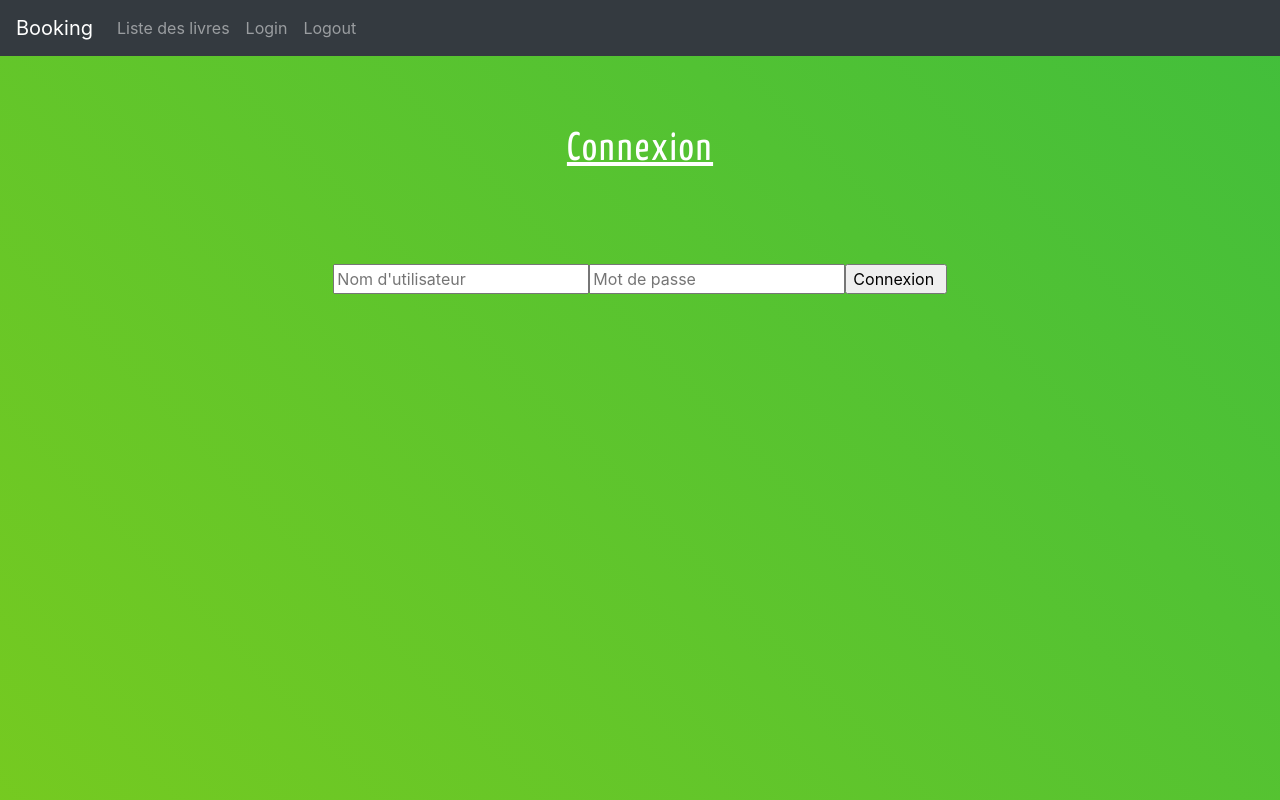
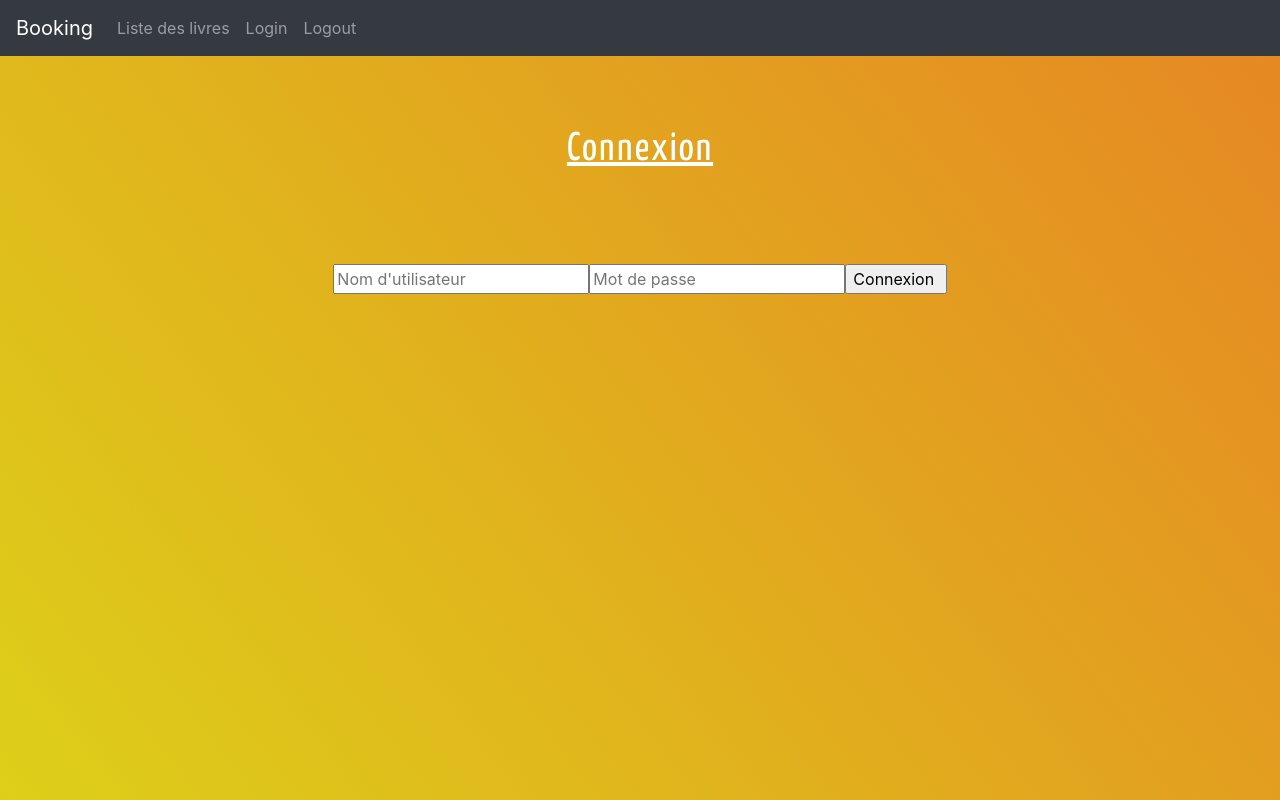
Before and after one commit to YoannAbran/Projet_Dashboard, a PHP site: page /view/LoginView.php in a window 1280 px wide. Run offline with PHP 8.4, Linux system fonts and the light colour scheme; some libraries are stand-ins or nearby versions.

Commit message:
style finished !!!

```diff
--- a/public/css/loginStyle.css
+++ b/public/css/loginStyle.css
@@ -1,6 +1,7 @@
 body{
-  background: linear-gradient(226deg, #2ab948, #a2d409, #0994d4);
-  background-size: 600% 600%;
+
+  background: linear-gradient(52deg, #3aa4d5, #19d2e6, #267cf3, #ddd019, #ee3f2d);
+      background-size: 1000% 1000%;
 
       -webkit-animation: AnimationName 22s ease infinite;
       -moz-animation: AnimationName 22s ease infinite;
@@ -9,26 +10,25 @@ body{
   }
 
   @-webkit-keyframes AnimationName {
-   0%{background-position:0% 99%}
-   50%{background-position:100% 2%}
-   100%{background-position:0% 99%}
+      0%{background-position:0% 83%}
+      50%{background-position:100% 18%}
+      100%{background-position:0% 83%}
   }
   @-moz-keyframes AnimationName {
-   0%{background-position:0% 99%}
-   50%{background-position:100% 2%}
-   100%{background-position:0% 99%}
+      0%{background-position:0% 83%}
+      50%{background-position:100% 18%}
+      100%{background-position:0% 83%}
   }
   @-o-keyframes AnimationName {
-   0%{background-position:0% 99%}
-   50%{background-position:100% 2%}
-   100%{background-position:0% 99%}
+      0%{background-position:0% 83%}
+      50%{background-position:100% 18%}
+      100%{background-position:0% 83%}
   }
   @keyframes AnimationName {
-   0%{background-position:0% 99%}
-   50%{background-position:100% 2%}
-   100%{background-position:0% 99%}
+      0%{background-position:0% 83%}
+      50%{background-position:100% 18%}
+      100%{background-position:0% 83%}
   }
-
 
 h1{
   font-family: 'Yanone Kaffeesatz', sans-serif;
```
Lines whose indentation alone changed are shown as unchanged.
